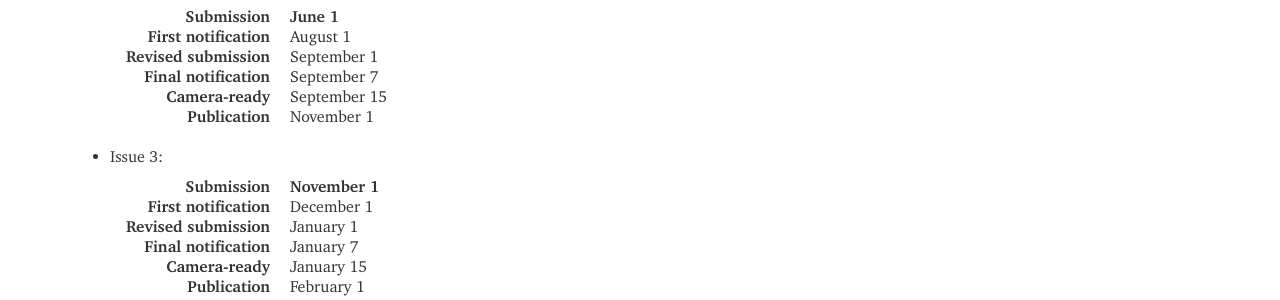
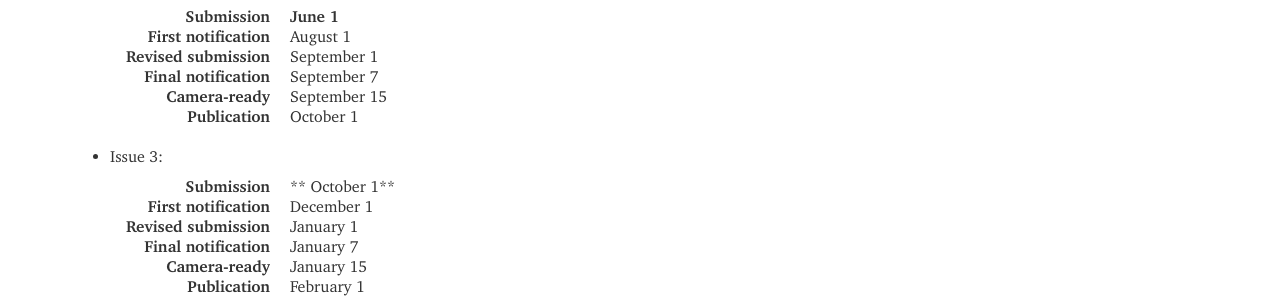
Before and after one commit to programming-journal/programming-journal.github.io, a Jekyll site: the page built from timeline/index.markdown, in a window 1280 px wide. Shown: the part 1054-1354 px from the top of the page. Built offline with Jekyll 4.4.1, drawn with Linux system fonts in a browser that asks for light colours; nearby versions of some CDN libraries.

Commit message:
Correct dates again

```diff
--- a/timeline/index.markdown
+++ b/timeline/index.markdown
@@ -113,13 +113,13 @@ In normal operation, the journal uses the following cycles for each Volume:
   : September 15
 
   Publication
-  : November 1
+  : October 1
 
 * Issue 3:
 
   {:.dl-horizontal}
   Submission
-  : **November 1**
+  : ** October 1**
 
   First notification
   : December 1
```
